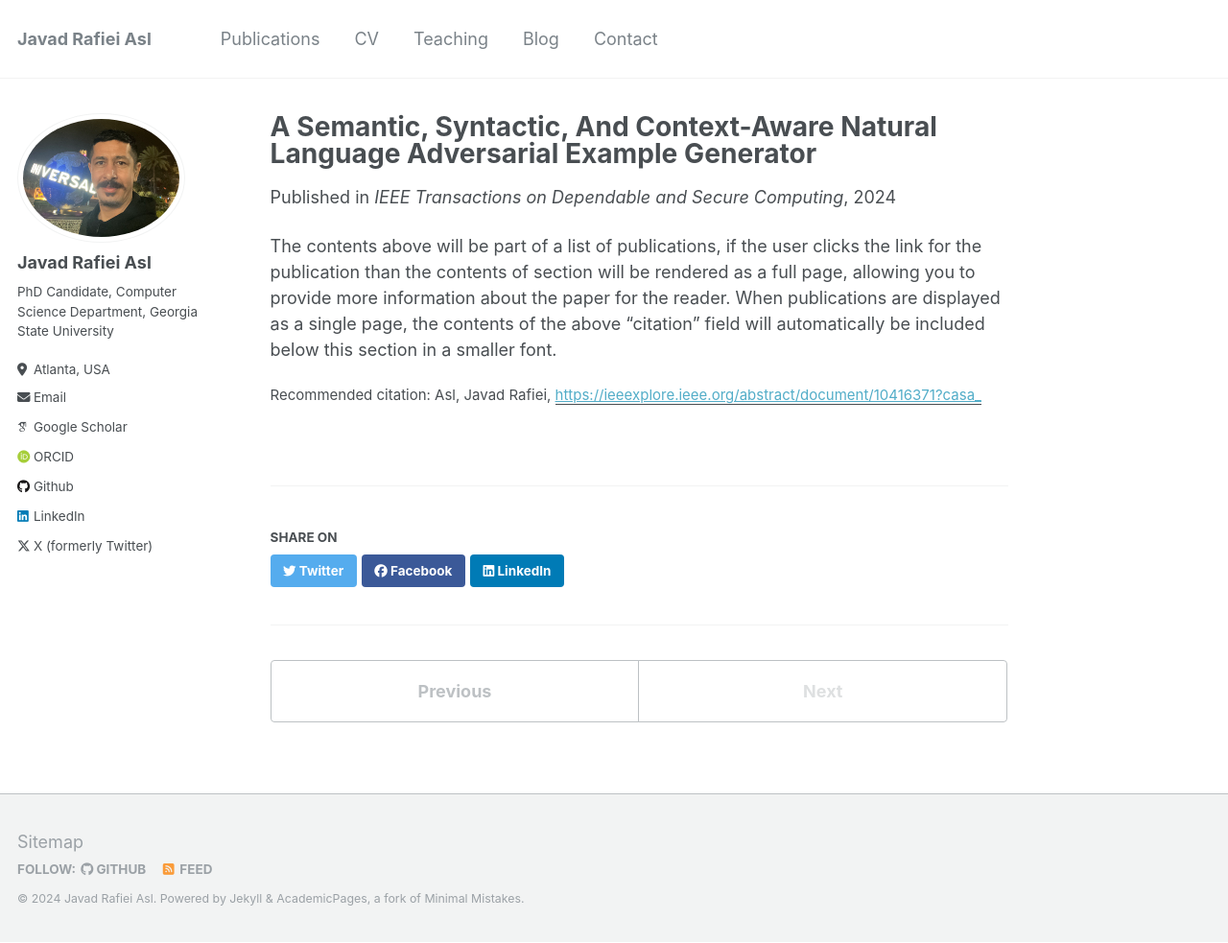
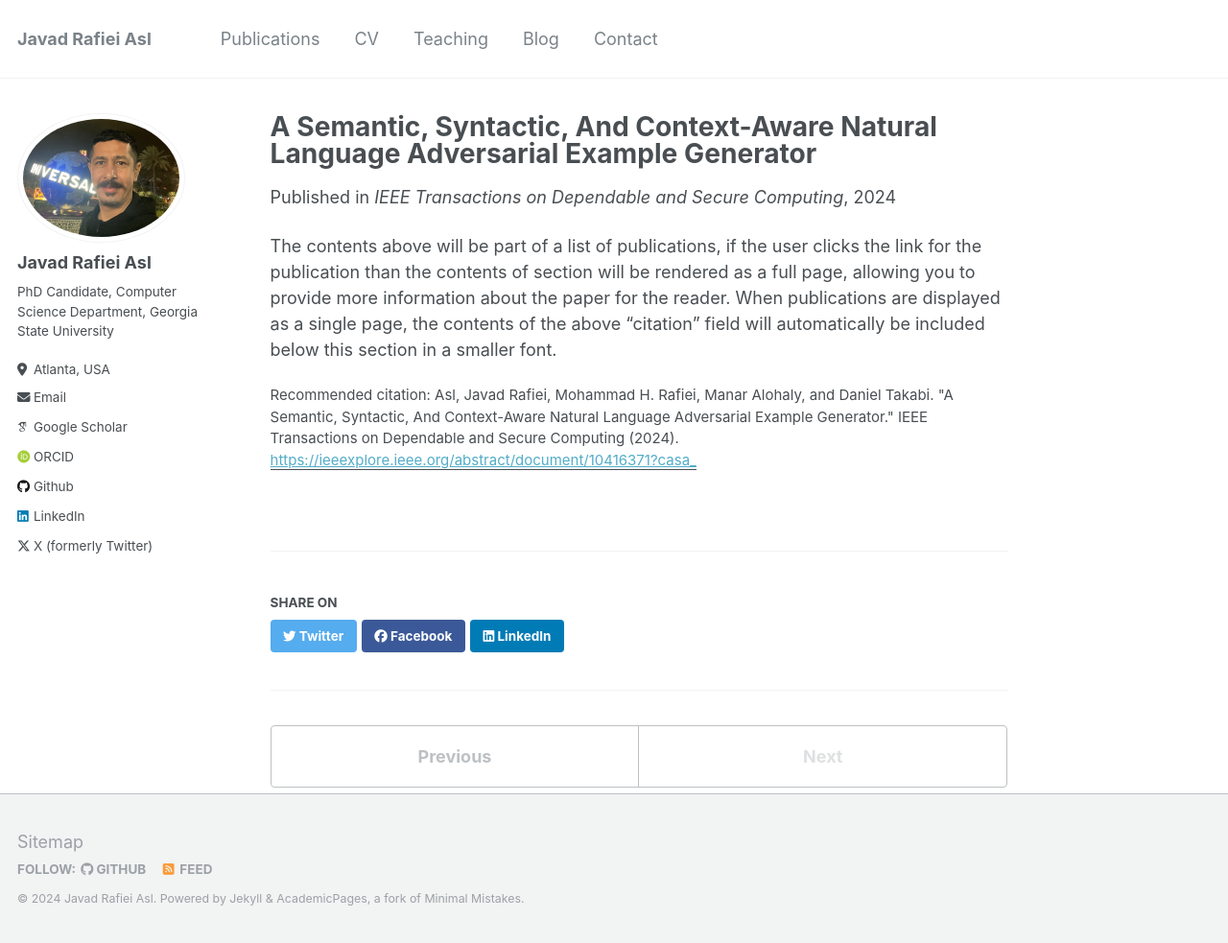
Before and after one commit to jasl1/jasl1.github.io, a Jekyll site: the page built from _publications/2024-02-17-paper-title-number-4.md, in a window 1280 px wide and 983 px high. Shown: the whole window at 96% size. Built offline with Jekyll 4.4.1, drawn with Linux system fonts in a browser that asks for light colours; some web fonts are replaced.

Commit message:
Update 2024-02-17-paper-title-number-4.md

```diff
--- a/_publications/2024-02-17-paper-title-number-4.md
+++ b/_publications/2024-02-17-paper-title-number-4.md
@@ -6,7 +6,7 @@ excerpt: 'The paper presents SSCAE, a novel method for crafting high-quality adv
 date: 2024-01-17
 venue: 'IEEE Transactions on Dependable and Secure Computing'
 paperurl: 'https://ieeexplore.ieee.org/abstract/document/10416371?casa_'
-citation: 'Asl, Javad Rafiei, '
+citation: 'Asl, Javad Rafiei, Mohammad H. Rafiei, Manar Alohaly, and Daniel Takabi. "A Semantic, Syntactic, And Context-Aware Natural Language Adversarial Example Generator." IEEE Transactions on Dependable and Secure Computing (2024).'
 ---
 
 The contents above will be part of a list of publications, if the user clicks the link for the publication than the contents of section will be rendered as a full page, allowing you to provide more information about the paper for the reader. When publications are displayed as a single page, the contents of the above "citation" field will automatically be included below this section in a smaller font.
```
